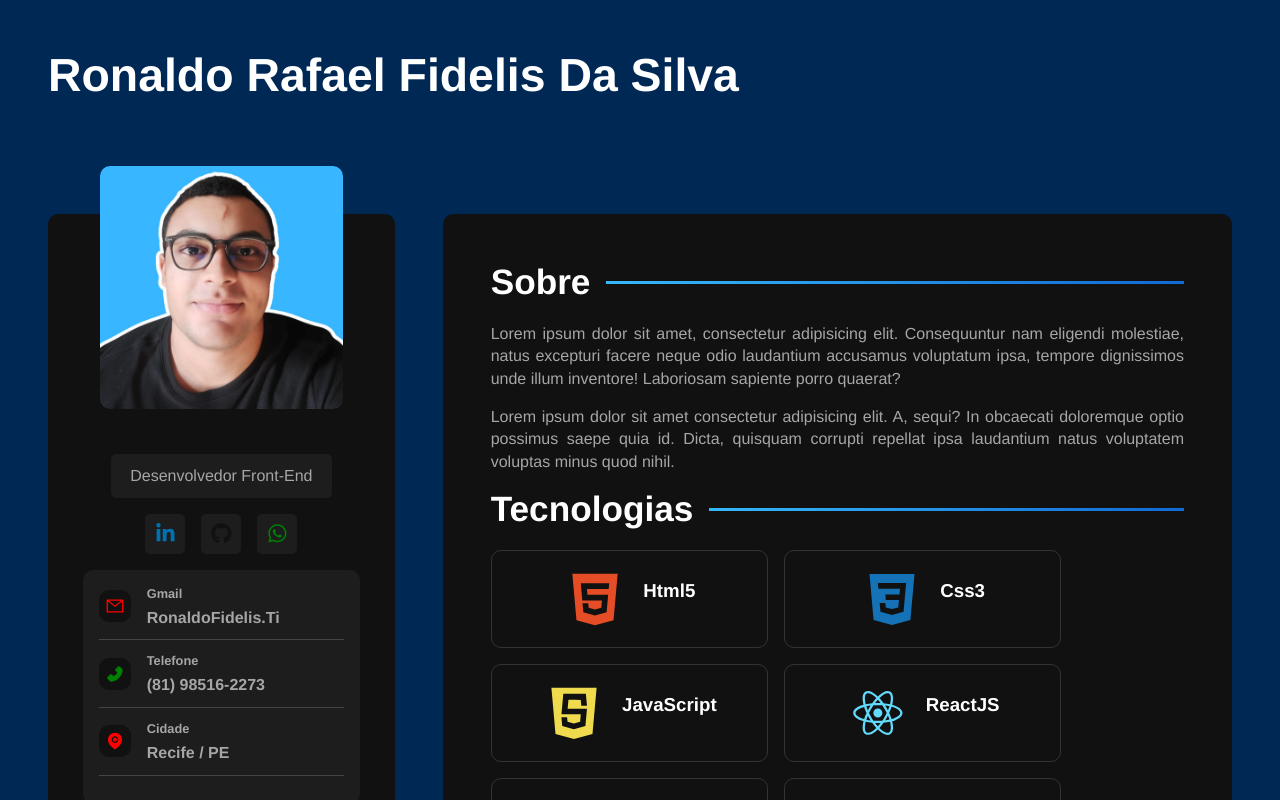
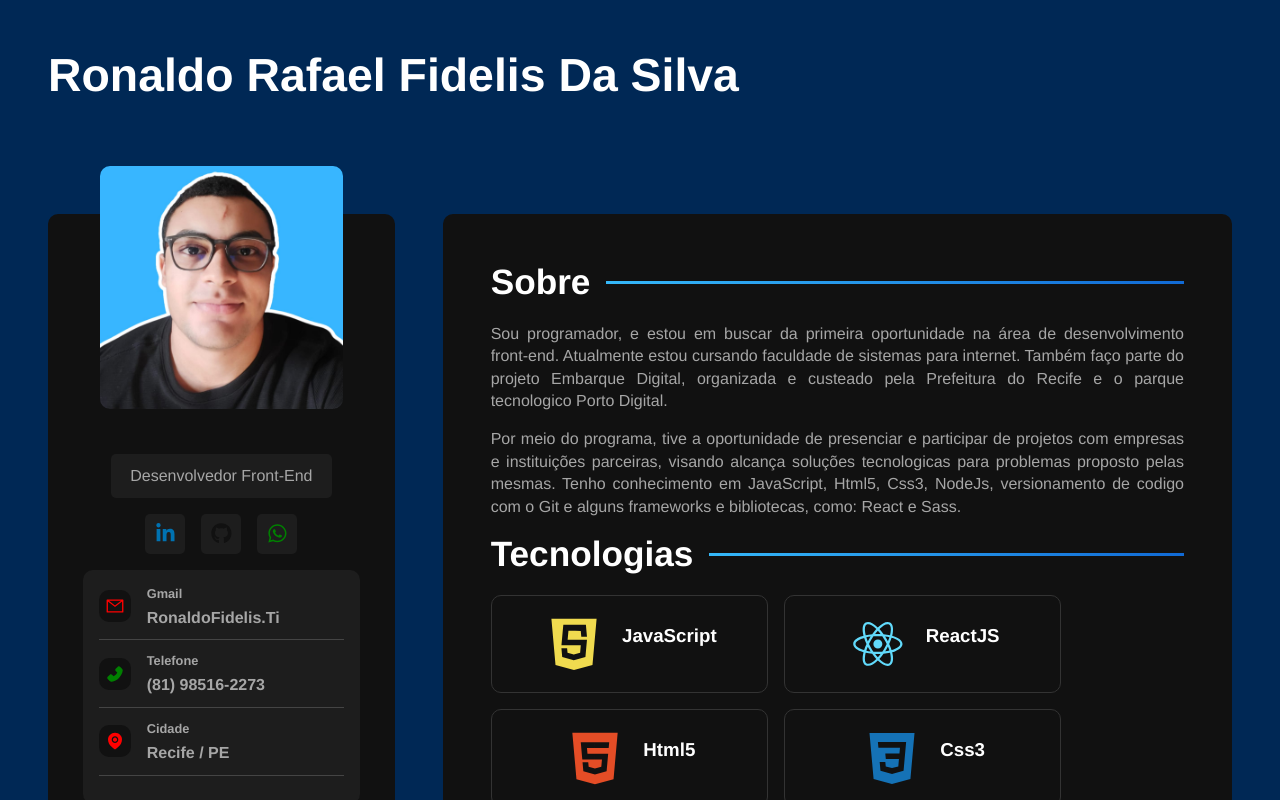
Before and after one commit to RonaldoFidelis/portifolio-reactJs, a React (Vite) app: page / in a window 1280 px wide. Shown: the top 800 px of the page. Built offline with nearby package versions, Linux system fonts and the light colour scheme.

Commit message:
AddTextAbout

```diff
--- a/src/components/About.jsx
+++ b/src/components/About.jsx
@@ -5,10 +5,10 @@ const About = () => {
     <section className="about-container">
         <h2>Sobre</h2>
         <p>
-            Lorem ipsum dolor sit amet, consectetur adipisicing elit. Consequuntur nam eligendi molestiae, natus excepturi facere neque odio laudantium accusamus voluptatum ipsa, tempore dignissimos unde illum inventore! Laboriosam sapiente porro quaerat?
+            Sou programador, e estou em buscar da primeira oportunidade na área de desenvolvimento front-end. Atualmente estou cursando faculdade de sistemas para internet. Também faço parte do projeto Embarque Digital, organizada e custeado pela Prefeitura do Recife e o parque tecnologico Porto Digital.
         </p>
         <p>
-            Lorem ipsum dolor sit amet consectetur adipisicing elit. A, sequi? In obcaecati doloremque optio possimus saepe quia id. Dicta, quisquam corrupti repellat ipsa laudantium natus voluptatem voluptas minus quod nihil.
+            Por meio do programa, tive a oportunidade de presenciar e participar de projetos com empresas e instituições parceiras, visando alcança soluções tecnologicas para problemas proposto pelas mesmas. Tenho conhecimento em JavaScript, Html5, Css3, NodeJs, versionamento de codigo com o Git e alguns frameworks e bibliotecas, como: React e Sass.
         </p>
     </section>
   )
--- a/src/components/Tecnologies.jsx
+++ b/src/components/Tecnologies.jsx
@@ -12,10 +12,10 @@ import '../style/components/tecnologies.sass'
 
 //Objetos com o icons
 const IconsTecnologies = [
+  {id:"js", name:"JavaScript", icon: <DiJavascript/>, discription: ""},
+  {id:"react", name:"ReactJS", icon: <DiReact/>, discription: ""},
   {id:"html", name:"Html5", icon: <DiHtml5/>, discription: ""},
   {id:"css", name:"Css3", icon: <DiCss3/>, discription: ""},
-  {id:"js", name:"JavaScript", icon: <DiJavascript/>, discription: ""},
-  {id:"react", name:"ReactJS", icon: <DiReact/>, discription: ""},
   {id:"node", name:"NodeJs", icon: <DiNodejsSmall/>, discription:""},
   {id:"git", name:"Git", icon: <DiGit/>}
 ];
```
